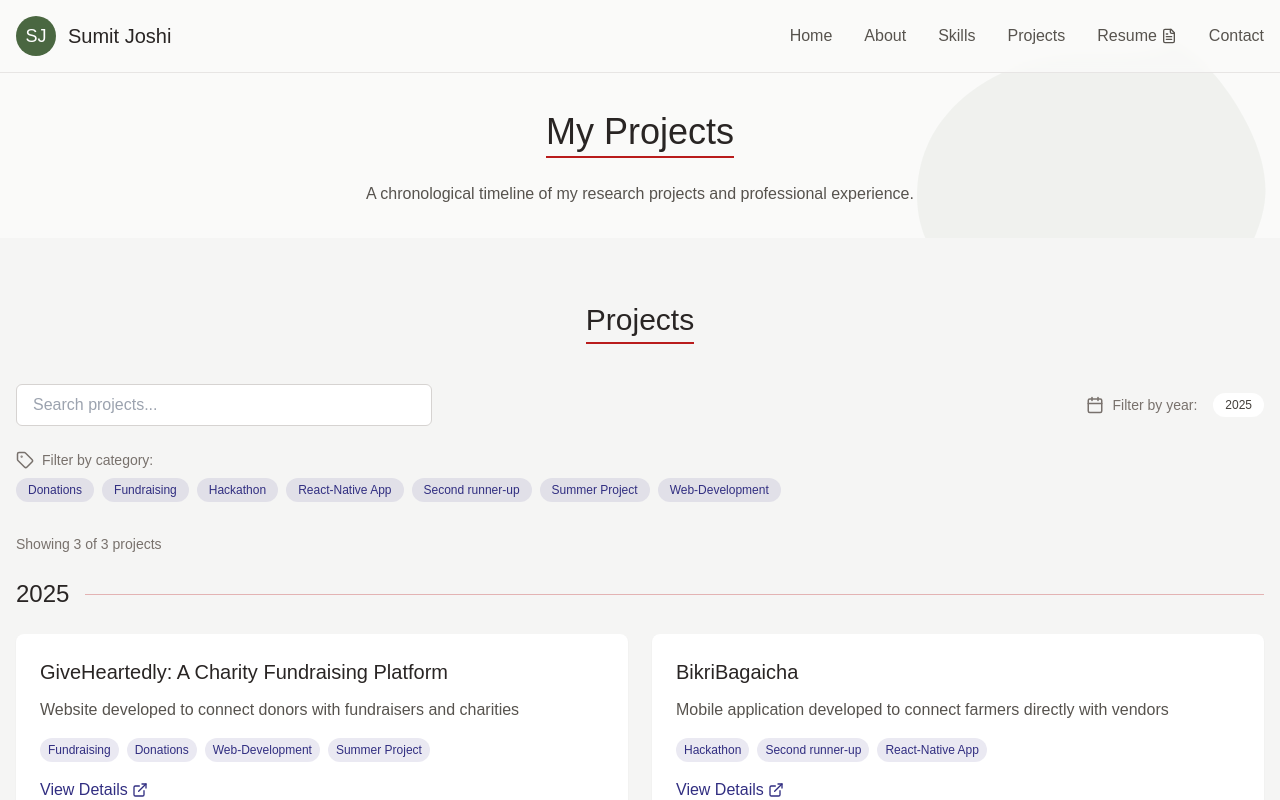
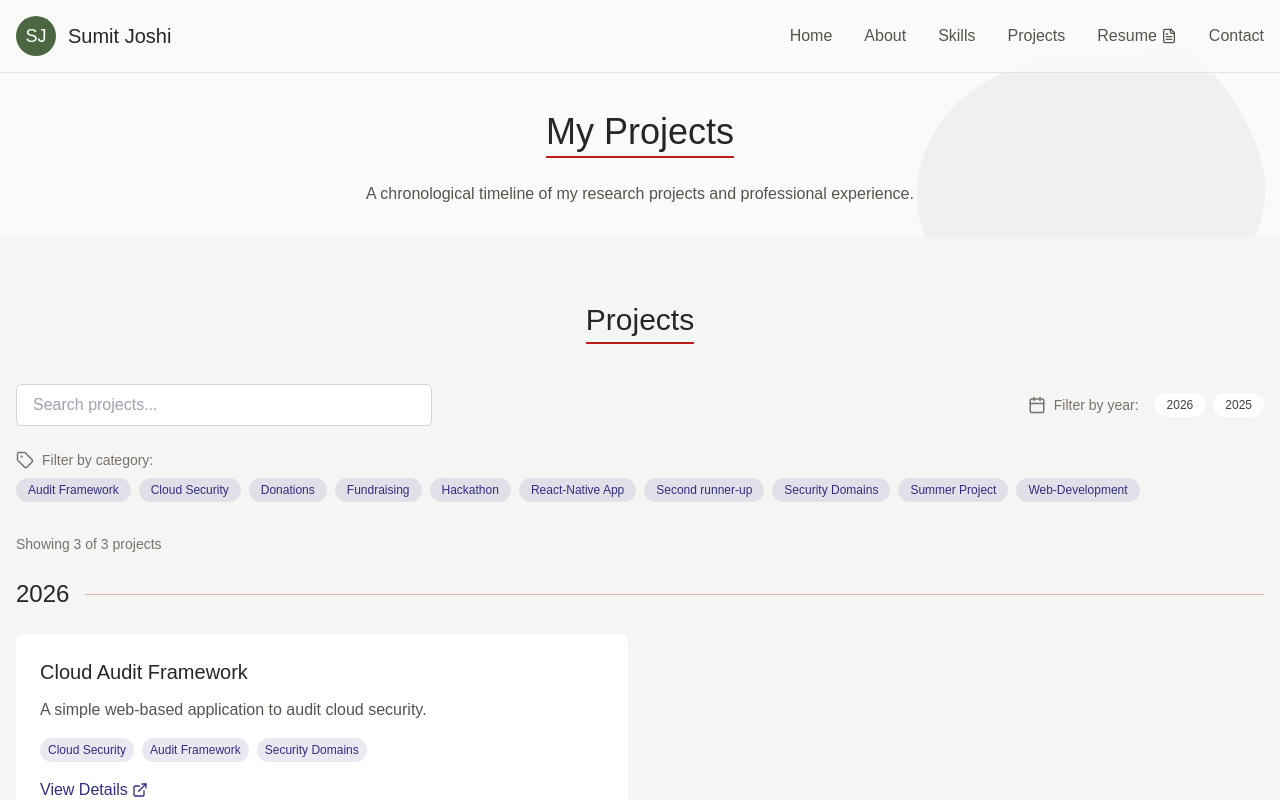
Before and after one commit to sumijoshi60/SumitJoshi_Portfolio, a React (Vite) app: page /projects in a window 1280 px wide. Shown: the top 800 px of the page. Built offline with nearby package versions, Linux system fonts and the light colour scheme.

Commit message:
Added the link of the cloud audit frammework websites. Also added the project tags.

```diff
--- a/src/components/Projects.tsx
+++ b/src/components/Projects.tsx
@@ -100,15 +100,14 @@ export const Projects = () => {
       title: 'Cloud Audit Framework',
       description: 'A simple web-based application to audit cloud security.',
       fullDescription: [
-        'The framework is built to audit the security posture of cloud resources.',
-        'The major security domains are audited.',
-        'Used React-Native and CSS to develop the frontend, Node.js and Express.js to develop the backend and MongoDB to store the data.',
-        'Our team of four were selected as the second runner-up in the hackathon.',
+        'Developed a cloud security assessment platform that evaluates cloud infrastructure against industry standards.',
+        'The major security domains are audited including IAM, Network Security, Data Protection, Logging & Monitoring, Configuration Management, and Incident Response.',
+        'Built using React, React Router, and Vite.',
       ],
       image: 'https://images.unsplash.com/photo-1582213782179-e0d4d3cce817?ixlib=rb-4.0.3&auto=format&fit=crop&w=800&q=80',
-      tags: ['Hackathon', 'Second runner-up', 'React-Native App'],
-      link: 'https://github.com/sumijoshi60/Bikri-Bagaicha',
-      year: 2025
+      tags: ['Cloud Security', 'Audit Framework', 'Security Domains'],
+      link: 'https://cloud-audit-framework.netlify.app/',
+      year: 2026
     },
     /* {
        title: 'GEC II STEM Program Evaluation',
```
